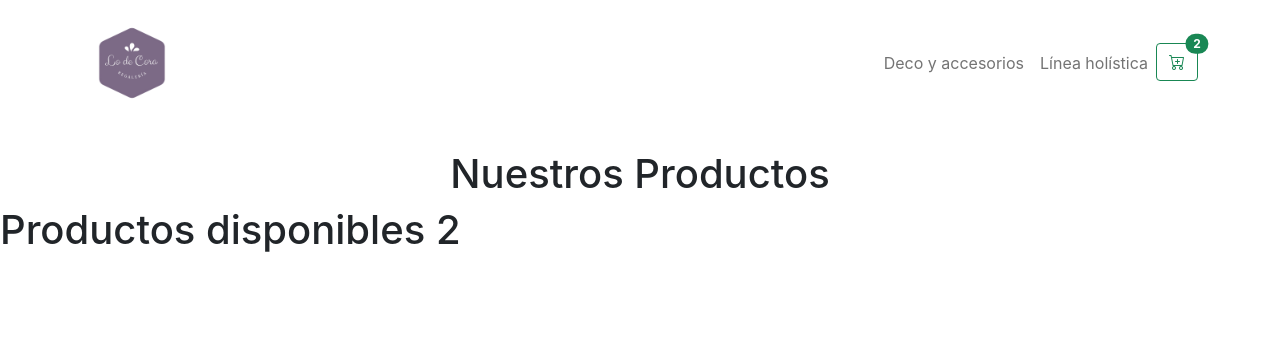
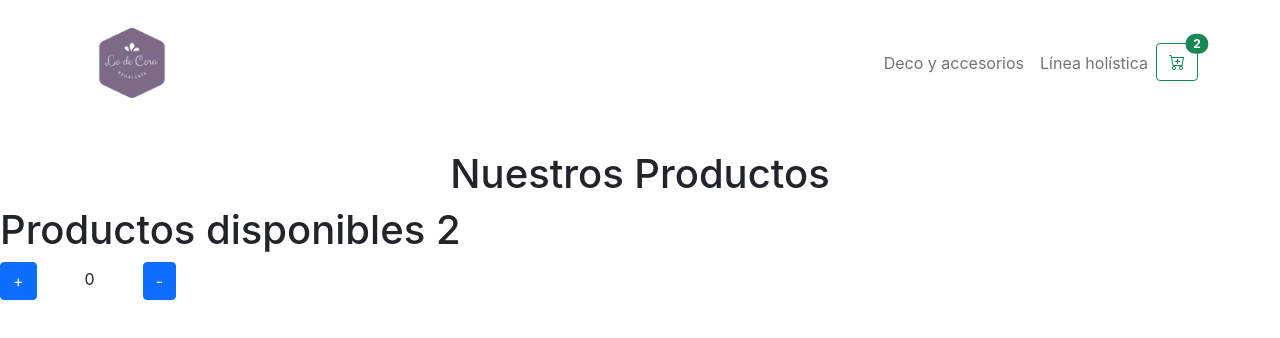
Before and after one commit to eduardo-create/proyecto-neira-eduardo, a React (Create React App) app: page / in a window 1280 px wide. Shown: the top 338 px of the page. Built offline with nearby package versions, Linux system fonts and the light colour scheme.

Commit message:
Agrego ItemCount

```diff
--- a/src/App.js
+++ b/src/App.js
@@ -1,15 +1,17 @@
 // import logo from './logo.svg';
 import './App.css';
+import { ItemCount } from './components/ItemCount';
 import { ItemListContainer } from './components/ItemListContainer';
 import NavBar from './components/NavBar';
 
 function App(props) {
   return (
-      <>
-        <NavBar />
-        <h1 className="text-center pt-4">Nuestros Productos</h1>
-        <ItemListContainer value="2"/>
-      </>
+    <>
+      <NavBar />
+      <h1 className="text-center pt-4">Nuestros Productos</h1>
+      <ItemListContainer value="2" />
+      <ItemCount />
+    </>
   );
 }
 
--- /dev/null
+++ b/src/components/ItemCount.js
@@ -0,0 +1,25 @@
+import { useState } from "react";
+
+export const ItemCount = () => {
+  const [counter, setCounter] = useState(0);
+
+  const increment = () => {
+    setCounter(counter + 1);
+  };
+
+  const decrement = () => {
+    setCounter(counter - 1);
+  };
+
+  return (
+    <div>
+      <button className="btn btn-primary" onClick={increment}>
+        +
+      </button>
+      <span className="p-5">{counter}</span>
+      <button className="btn btn-primary" onClick={decrement}>
+        -
+      </button>
+    </div>
+  );
+};
```
Also changed, not shown: src/components/CartWidget.js (indentation only).
